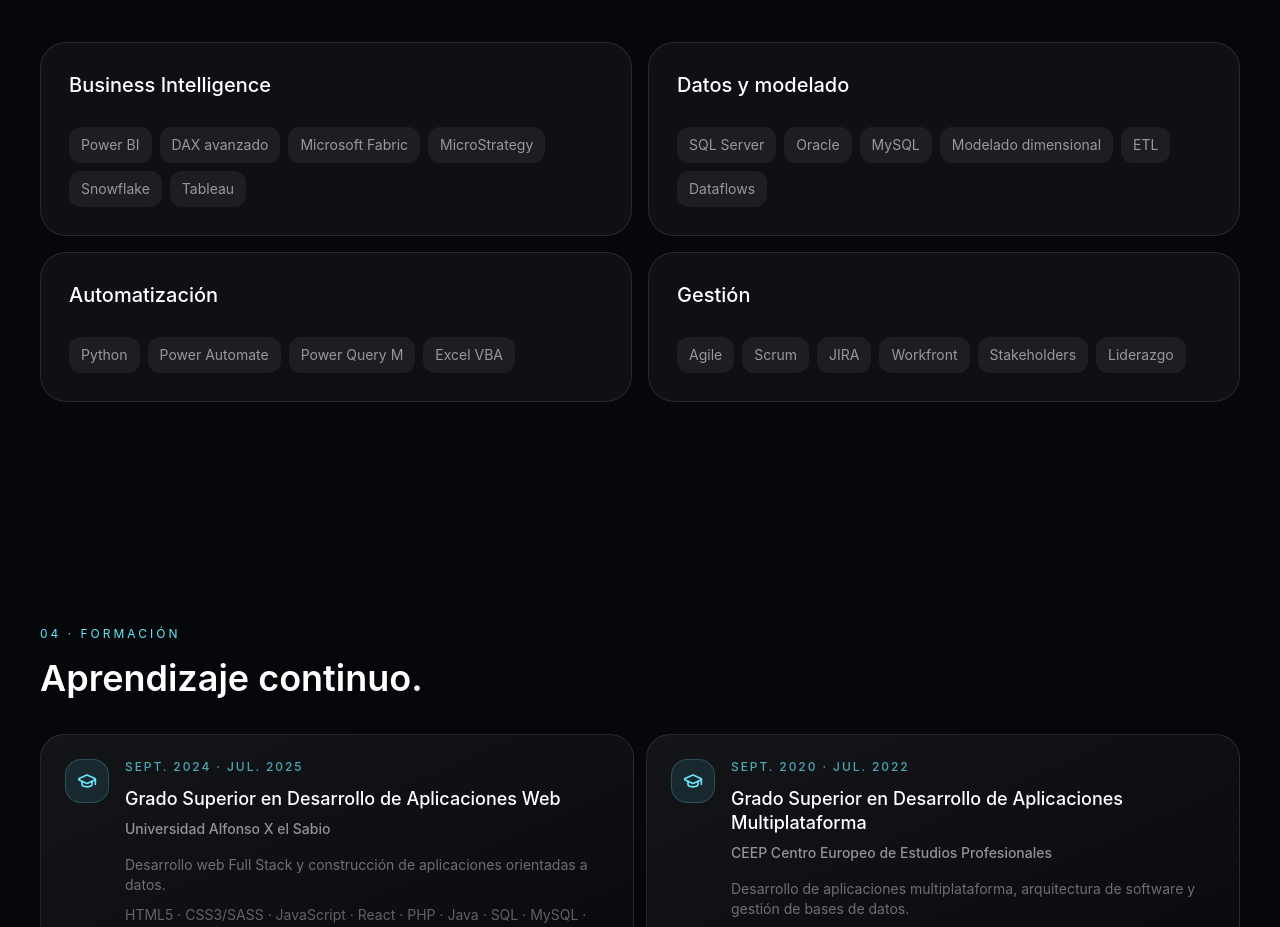
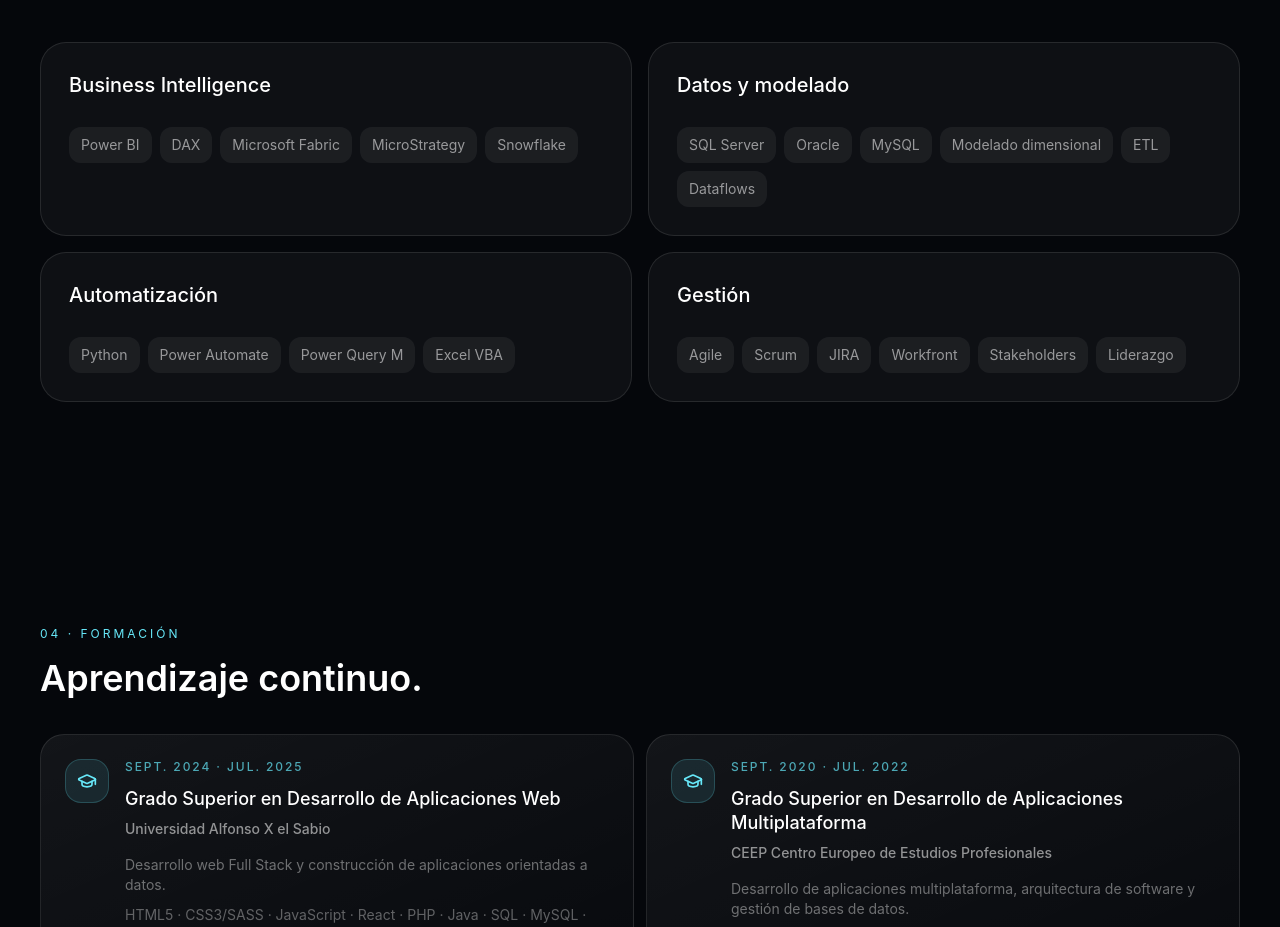
Before and after one commit to maxi-gutierrez-paulet/portfolio-maxi, a React (Vite) app: page / in a window 1280 px wide. Shown: the part 2492-3419 px from the top of the page. Built offline with nearby package versions, Linux system fonts and the light colour scheme.

Commit message:
Update App.jsx

```diff
--- a/src/App.jsx
+++ b/src/App.jsx
@@ -139,12 +139,11 @@ const education = [
     title: "Business Intelligence",
     items: [
       "Power BI",
-      "DAX avanzado",
+      "DAX",
       "Microsoft Fabric",
       "MicroStrategy",
       "Snowflake",
-      "Tableau",
-    ],
+     ],
   },
   {
     title: "Datos y modelado",
```
